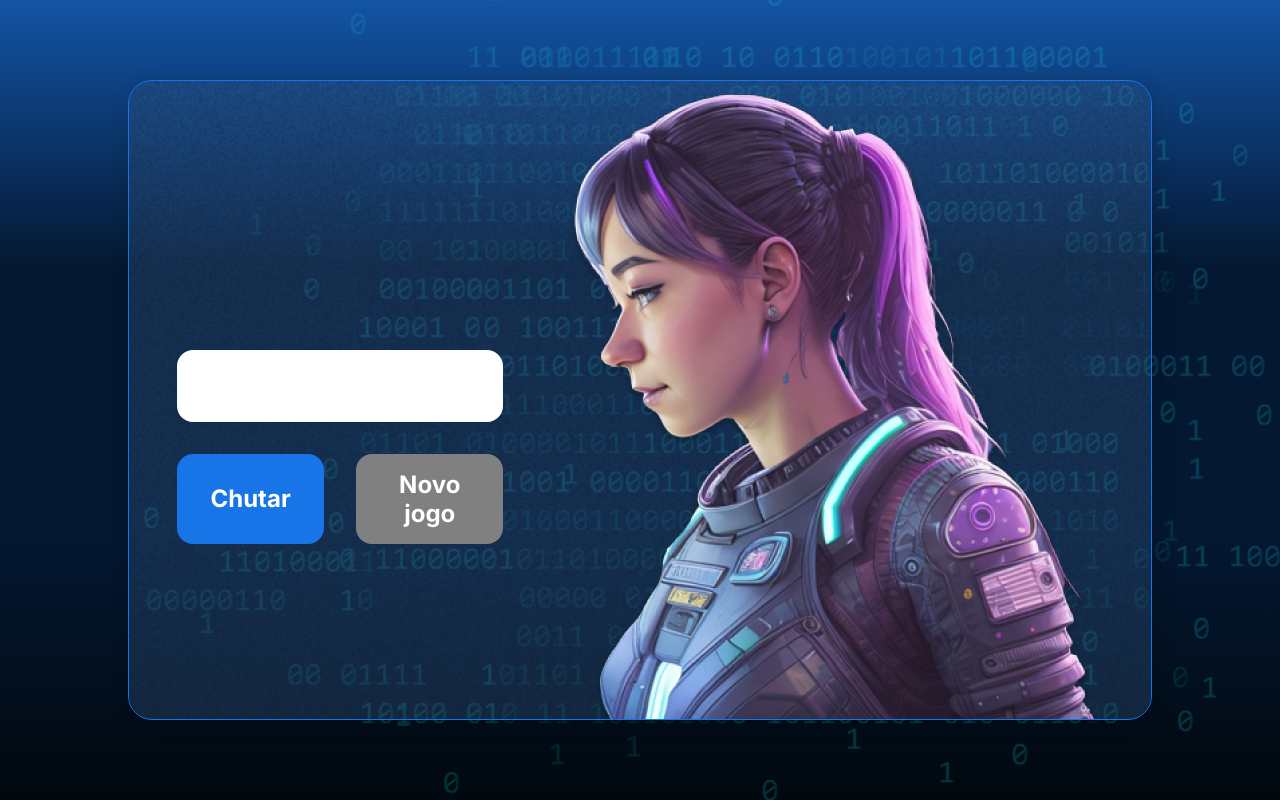
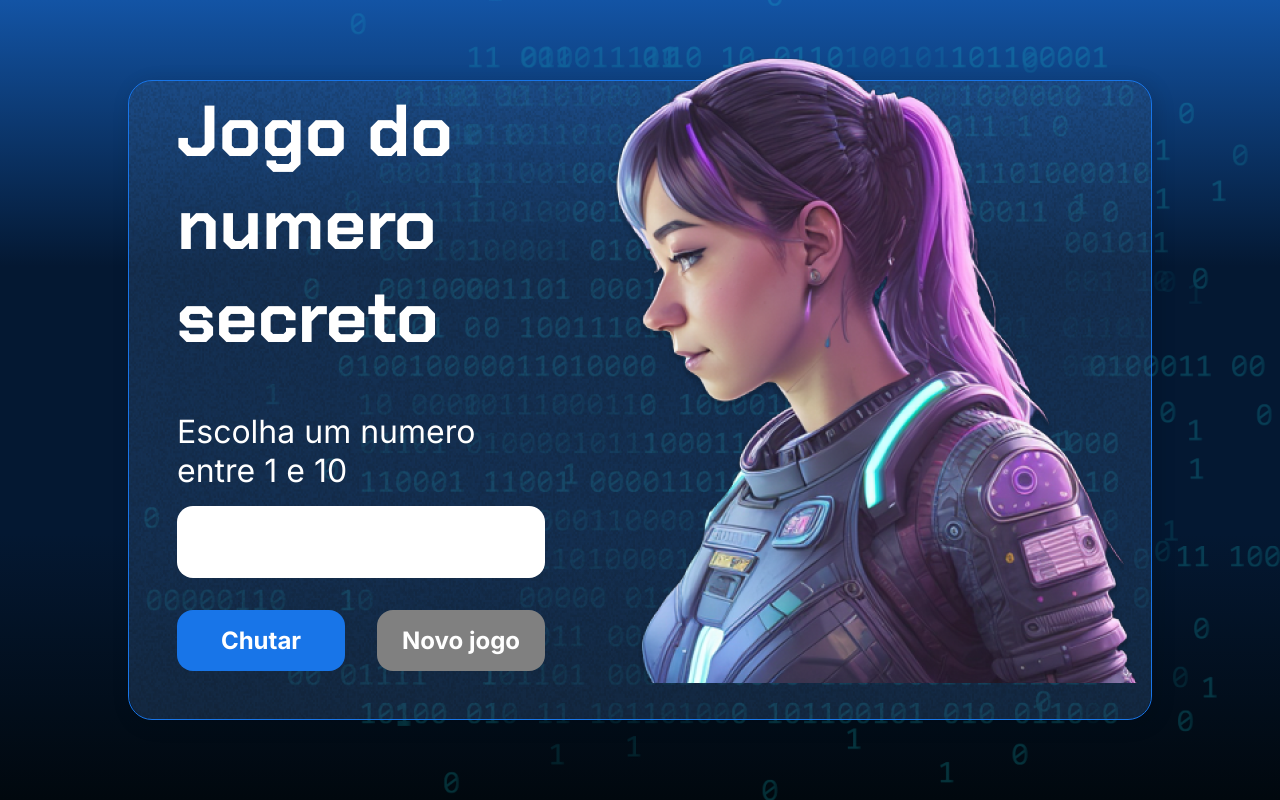
Before and after one commit to Simao-dev/logica-de-programacao, a plain HTML site: page logica-de-progracao-funcoes-listas/js-curso-2-aula-1/index.html in a window 1280 px wide. Drawn offline with Linux system fonts and the light colour scheme.

Commit message:
iniciado inserção da dados

```diff
--- a/logica-de-progracao-funcoes-listas/js-curso-2-aula-1/app.js
+++ b/logica-de-progracao-funcoes-listas/js-curso-2-aula-1/app.js
@@ -0,0 +1,9 @@
+let titulo = document.querySelector('h1');
+titulo.innerHTML = 'Jogo do numero secreto';
+
+let paragrafo = document.querySelector('p');
+paragrafo.innerHTML = 'Escolha um numero entre 1 e 10';
+
+function verificarChute() {
+    console.log('verificar click')
+}
```
Also changed, not shown: logica-de-progracao-funcoes-listas/js-curso-2-aula-1/index.html (+0 -1 lines).
